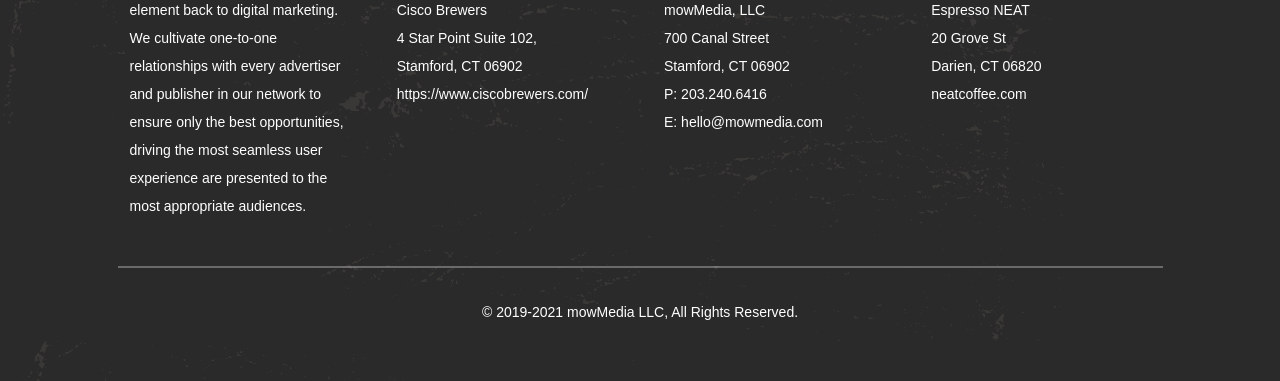
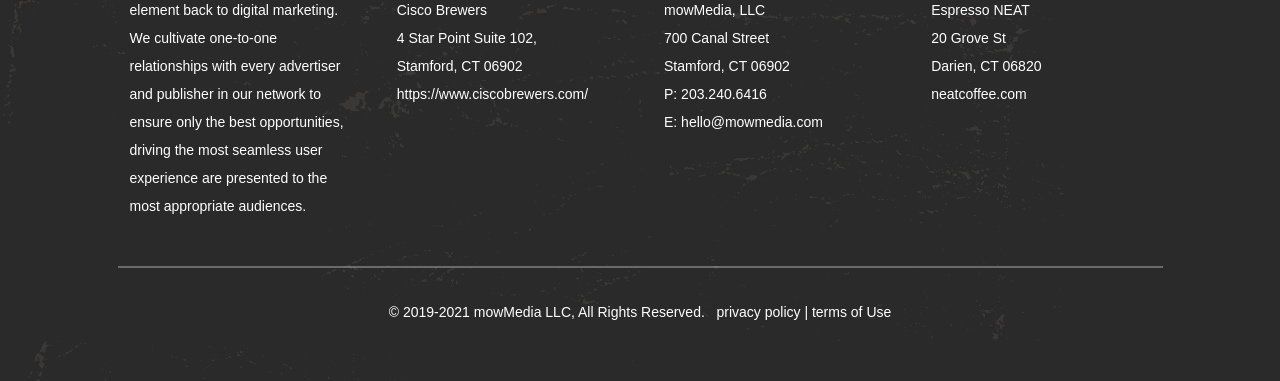
Before and after one commit to snjamsen/megaphone, a website: page thnx.html in a window 1280 px wide. Shown: the part 1510-1891 px from the top of the page. Drawn offline with Linux system fonts and the light colour scheme.

Commit message:
add privacy polica link

```diff
--- a/thnx.html
+++ b/thnx.html
@@ -226,6 +226,7 @@
                                 <div class="col-auto text-center">
                                     <div class="copyright-text">
                                         © 2019-2021 mowMedia LLC, All Rights Reserved.
+                                        <a href="#">&nbsp; privacy policy | terms of Use</a>
                                     </div>
                                 </div>
                             </div>
```
Also changed, not shown: index.html (+3 -2 lines).
